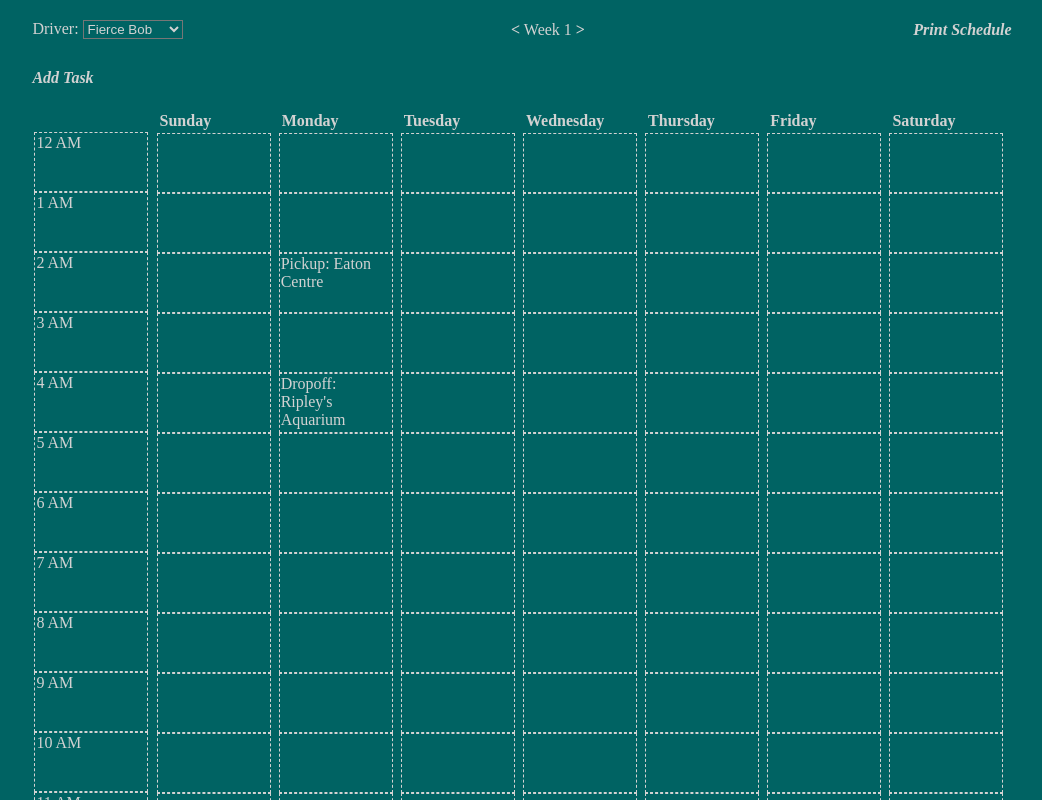
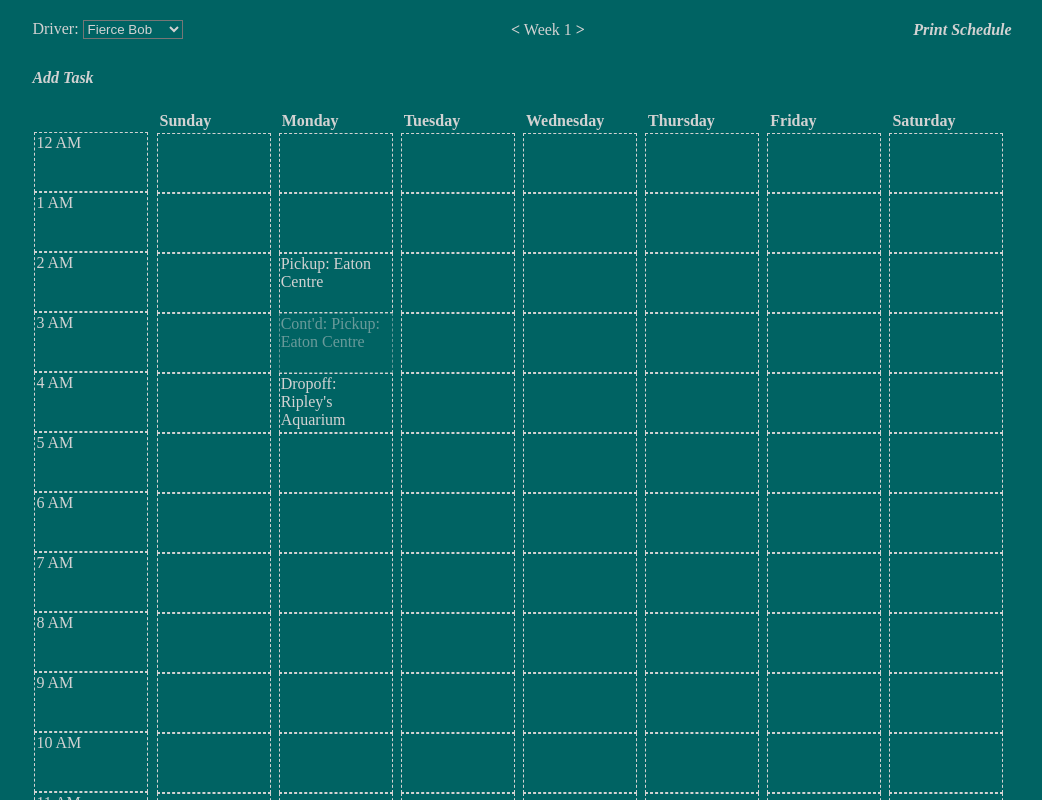
Before and after one commit to eileenlimur/rose_rocket_challenge, a React (Create React App) app: page / in a window 1280 px wide. Shown: the top 800 px of the page, without its empty margins (118-1160 px from the left). Built offline with nearby package versions, Linux system fonts and the light colour scheme.

Commit message:
parse schedule in App.js to cover cels when task takes more than an hour

```diff
--- a/src/components/App.js
+++ b/src/components/App.js
@@ -1,65 +1,103 @@
-import React, { useState } from "react";
+import React, { useState, useEffect } from "react";
 import DayToggle from "./DayToggle";
 import DriverToggle from "./DriverToggle";
 import Calendar from "./Calendar";
 import scheduleObj from "../database/schedule";
-import NewTask from "./NewTask"
+import NewTask from "./NewTask";
+import parseSchedule from "../helpers/parseSchedule";
 
 export default function App() {
   const [week, setWeek] = useState(1);
   const [driver, setDriver] = useState(1);
   const [formMode, setForm] = useState("hidden");
   const [schedule, setSchedule] = useState(scheduleObj);
+  const [parsedSchedule, setParsedSchedule] = useState(scheduleObj);
 
-  const changeDriver = function(driverId) {
+  const changeDriver = function (driverId) {
     setDriver(driverId);
-  }
-  const changeWeek = function(change) {
+  };
+  const changeWeek = function (change) {
     if (week + change > 0 && week + change <= 52) {
-      setWeek(prev=> prev + change);
+      setWeek((prev) => prev + change);
     }
-  }
-  const toggleForm = function(e) {
+  };
+  const toggleForm = function (e) {
     e.preventDefault();
     if (formMode === "hidden") {
       setForm("show-form");
     } else {
       setForm("hidden");
     }
-  }
-  function saveTask(driver, taskType, location, week, weekday, time, duration) {
+  };
+  const saveTask = function (
+    driver,
+    taskType,
+    location,
+    week,
+    weekday,
+    time,
+    duration
+  ) {
     const timeNum = Number(time);
     const durationNum = Number(duration);
     let updatedSchedule = schedule;
 
-    if (updatedSchedule[driver]['schedule'][week][weekday]) {
-      console.log(1)
-      updatedSchedule[driver]['schedule'][week][weekday][timeNum] = {hours: duration, task: `${taskType}: ${location}`}
-    } else if (updatedSchedule[driver]['schedule'][week]) {
+    if (updatedSchedule[driver]["schedule"][week][weekday]) {
+      console.log(1);
+      updatedSchedule[driver]["schedule"][week][weekday][timeNum] = {
+        hours: duration,
+        task: `${taskType}: ${location}`,
+      };
+    } else if (updatedSchedule[driver]["schedule"][week]) {
       console.log(2);
-      updatedSchedule[driver]['schedule'][week][weekday] = {[timeNum]: {hours: durationNum, task: `${taskType}: ${location}`}}
+      updatedSchedule[driver]["schedule"][week][weekday] = {
+        [timeNum]: { hours: durationNum, task: `${taskType}: ${location}` },
+      };
     } else {
       console.log(3);
-      updatedSchedule[driver]['schedule'][week] = {weekday: {time: {hours: duration, task: `${taskType}: ${location}`}}}
+      updatedSchedule[driver]["schedule"][week] = {
+        weekday: {
+          time: { hours: duration, task: `${taskType}: ${location}` },
+        },
+      };
     }
-    console.log(updatedSchedule);
-    setSchedule({...updatedSchedule});
-  }
+    // setSchedule(prev=> ({...prev, updatedSchedule}));
+    setSchedule(prev=> ({...prev, ...updatedSchedule}));
+  };
+
+  useEffect(()=> {
+    console.log(schedule[1]);
+    setParsedSchedule(()=>parseSchedule(schedule))
+  }, [schedule])
 
   return (
     <div className="app">
       <header className="selections-bar">
-        <DriverToggle drivers={schedule} driver={driver} onChange={changeDriver}/>
-        <DayToggle week={week} onChange={changeWeek}/>
-        <a href=""><em>Print Schedule</em></a>
+        <DriverToggle
+          drivers={schedule}
+          driver={driver}
+          onChange={changeDriver}
+        />
+        <DayToggle week={week} onChange={changeWeek} />
+        <a href="">
+          <em>Print Schedule</em>
+        </a>
       </header>
       <div className="add-task">
-          <a href="" onClick={toggleForm}><em>Add Task</em></a>
-        {formMode === "show-form" &&
-          <NewTask onSave={saveTask}/>}
+        <a href="" onClick={toggleForm}>
+          <em>Add Task</em>
+        </a>
+        {formMode === "show-form" && <NewTask onSave={saveTask} />}
       </div>
-      <Calendar schedule={schedule[driver]['schedule'][week] ? schedule[driver]['schedule'][week] : null} driver={driver} week={week}/>
+      <Calendar
+        schedule={
+          parsedSchedule[driver]["schedule"][week]
+            ? parsedSchedule[driver]["schedule"][week]
+            : null
+        }
+        driver={driver}
+        week={week}
+      />
     </div>
   );
-
 }
--- a/src/components/Calendar/calendar.css
+++ b/src/components/Calendar/calendar.css
@@ -23,3 +23,7 @@ table tr {
 table tr td {
   display: block;
 }
+
+.schedule-block-continued {
+  color: rgba(210, 210, 210, 0.5);
+}
--- a/src/components/Calendar/hour.js
+++ b/src/components/Calendar/hour.js
@@ -1,9 +1,14 @@
 import React from "react";
+import classnames from "classnames";
 
 export default function Hour(props) {
 
+  const hourClass = classnames("schedule-block", {
+    "schedule-block-continued": props.contents.includes("Cont'd")
+  });
+
   return (
-    <td className="schedule-block">
+    <td className={hourClass}>
       {props.contents}
     </td>
   )
--- a/src/components/Calendar/index.js
+++ b/src/components/Calendar/index.js
@@ -4,7 +4,6 @@ import Hour from "./Hour";
 import "./calendar.css";
 
 export default function Calendar(props) {
-  console.log(props.schedule);
 
   const twentyfourHours = ["12 AM", "1 AM", "2 AM", "3 AM", "4 AM", "5 AM", "6 AM", "7 AM", "8 AM", "9 AM", "10 AM", "11 AM", "12 PM", "1 PM", "2 PM", "3 PM", "4 PM", "5 PM", "6 PM", "7 PM", "8 PM", "9 PM", "10 PM", "11 PM"];
   const hours = twentyfourHours.map((hour, index) => <Hour contents={hour} key={index}/>)
--- a/src/database/schedule.js
+++ b/src/database/schedule.js
@@ -127,7 +127,6 @@ const drivers = {
       }
     }
   }
-
 }
 
 export default drivers;
--- /dev/null
+++ b/src/helpers/parseSchedule.js
@@ -0,0 +1,26 @@
+export default function parseSchedule(unparsedSchedule) {
+  let parsedSchedule = { ...unparsedSchedule };
+  console.log(parsedSchedule);
+  for (let driverKey in parsedSchedule) {
+    if (Object.keys(parsedSchedule[driverKey]["schedule"]).length > 0) {
+      for (let weekKey in parsedSchedule[driverKey]["schedule"]) {
+        if (Object.keys(parsedSchedule[driverKey]["schedule"][weekKey]).length > 0) {
+          for (let dayKey in parsedSchedule[driverKey]["schedule"][weekKey]) {
+            if (Object.keys(parsedSchedule[driverKey]["schedule"][weekKey][dayKey]).length > 0) {
+              for (let hourKey in parsedSchedule[driverKey]["schedule"][weekKey][dayKey]) {
+                const task = parsedSchedule[driverKey]["schedule"][weekKey][dayKey][hourKey]["task"];
+                const duration = Number(parsedSchedule[driverKey]["schedule"][weekKey][dayKey][hourKey]["hours"]);
+                if (duration > 1) {
+                  for (let i = 1; i < duration; i++ ) {
+                    parsedSchedule[driverKey]["schedule"][weekKey][dayKey][Number(hourKey) + i] = { task: `Cont'd: ${task}`};
+                  }
+                }
+              }
+            }
+          }
+        }
+      }
+    }
+  }
+  return parsedSchedule;
+}
```
Also changed, not shown: src/components/Calendar/day.js (line endings or trailing spaces).
